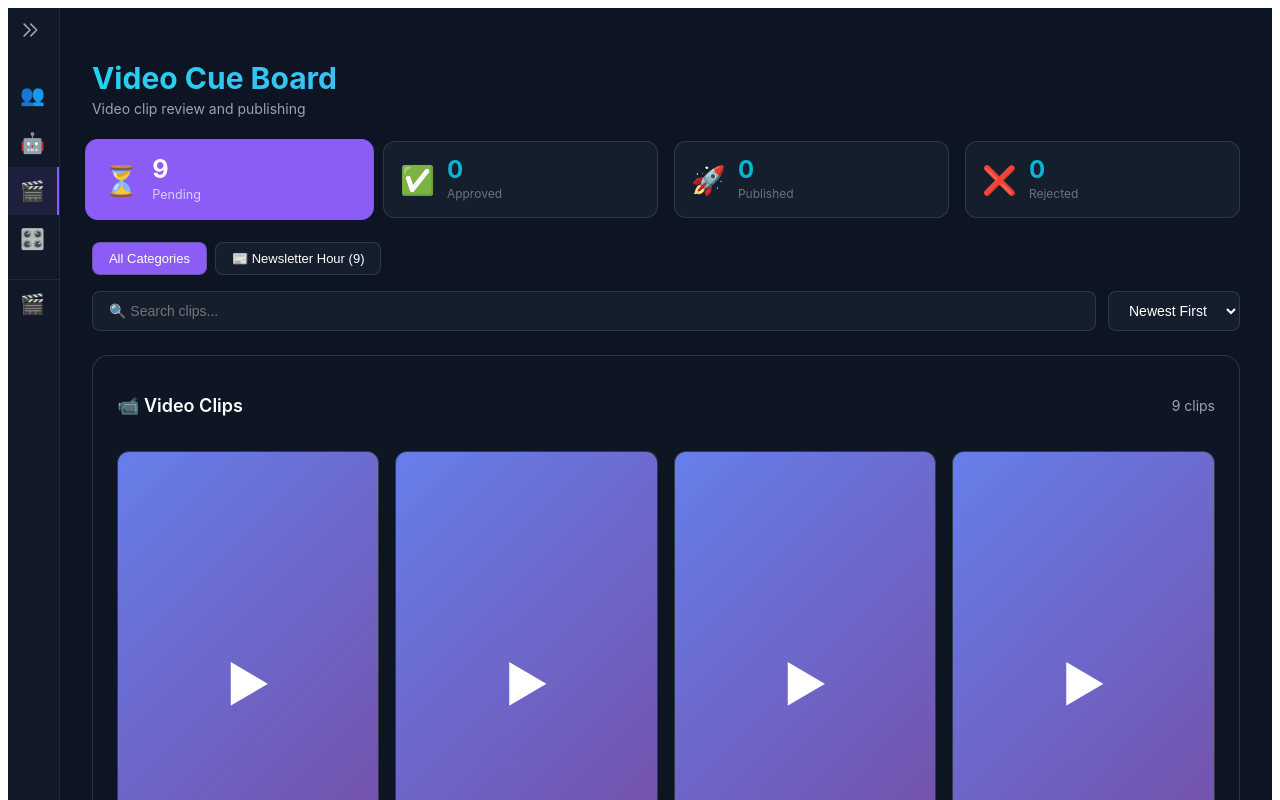
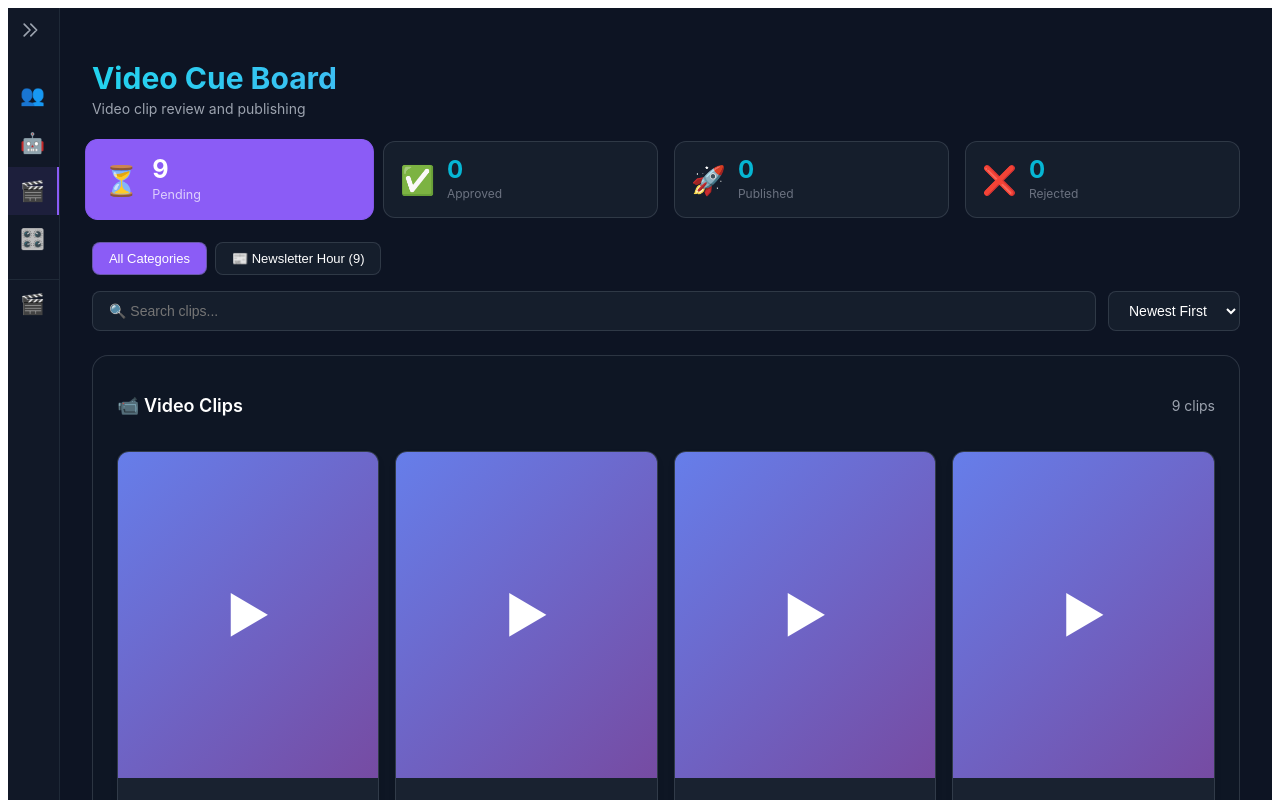
Before and after one commit to pacinobot2026/vizard-clips-dashboard, a Next.js app: page /dashboard in a window 1280 px wide. Shown: the top 800 px of the page. Built offline with nearby package versions, Linux system fonts and the light colour scheme.

Commit message:
Reduce video height to 4:5 aspect ratio

```diff
--- a/pages/dashboard.js
+++ b/pages/dashboard.js
@@ -287,7 +287,7 @@ function ClipCard({ clip, onApprove, onReject, showActions }) {
     }}>
       {/* Video Thumbnail */}
       <div style={{
-        aspectRatio: '9/16',
+        aspectRatio: '4/5',
         background: clip.thumbnail_url ? 'transparent' : 'linear-gradient(135deg, #667eea 0%, #764ba2 100%)',
         display: 'flex',
         alignItems: 'center',
```
